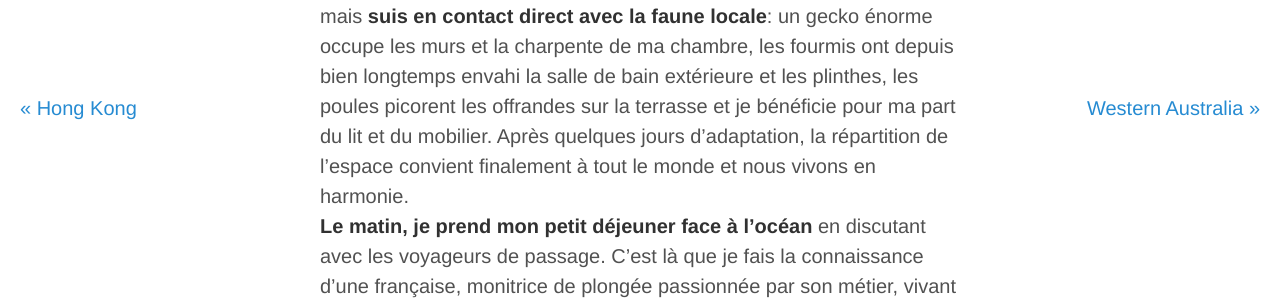
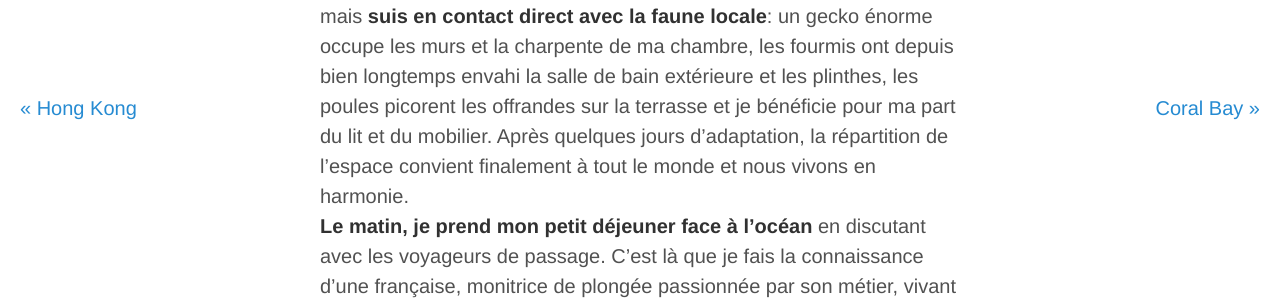
Before and after one commit to crossingborders/crossingborders.github.io, a Jekyll site: the page built from _posts/2014-09-10-Bali-la-mystique.md, in a window 1280 px wide. Shown: the part 757-1057 px from the top of the page. Built offline with Jekyll 4.4.1, drawn with Linux system fonts in a browser that asks for light colours; Markdown is read by kramdown in place of the engine named in the settings.

Commit message:
Update 2014-11-11-Vaste-Australie.md

```diff
--- a/_posts/2014-11-11-Vaste-Australie.md
+++ b/_posts/2014-11-11-Vaste-Australie.md
@@ -1,7 +1,7 @@
 ---
 layout: post
 title: "8. Vaste Australie"
-zone: Western Australia
+zone: Coral Bay
 photoset: "72157651710239388"
 places:
   - name: Darwin
```
